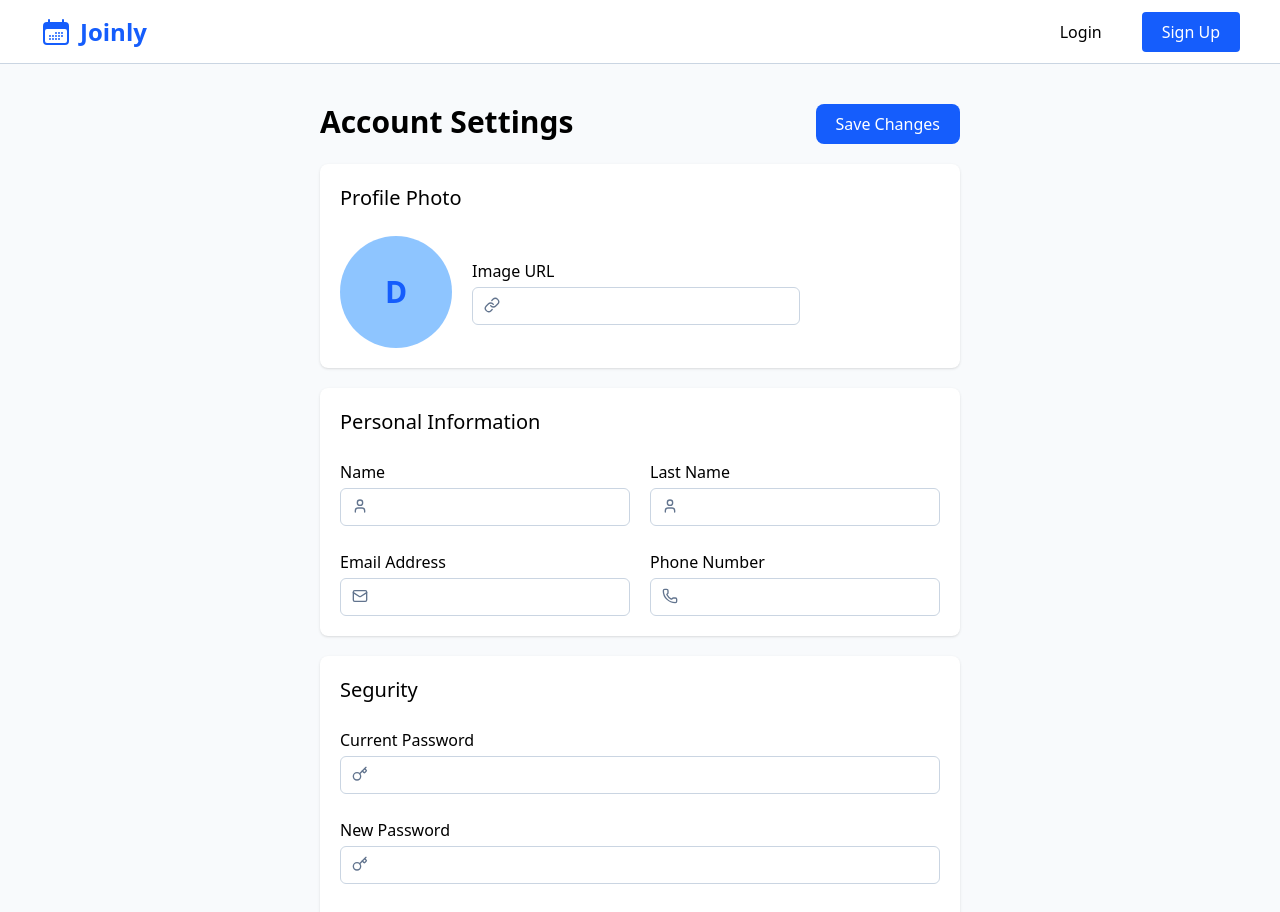
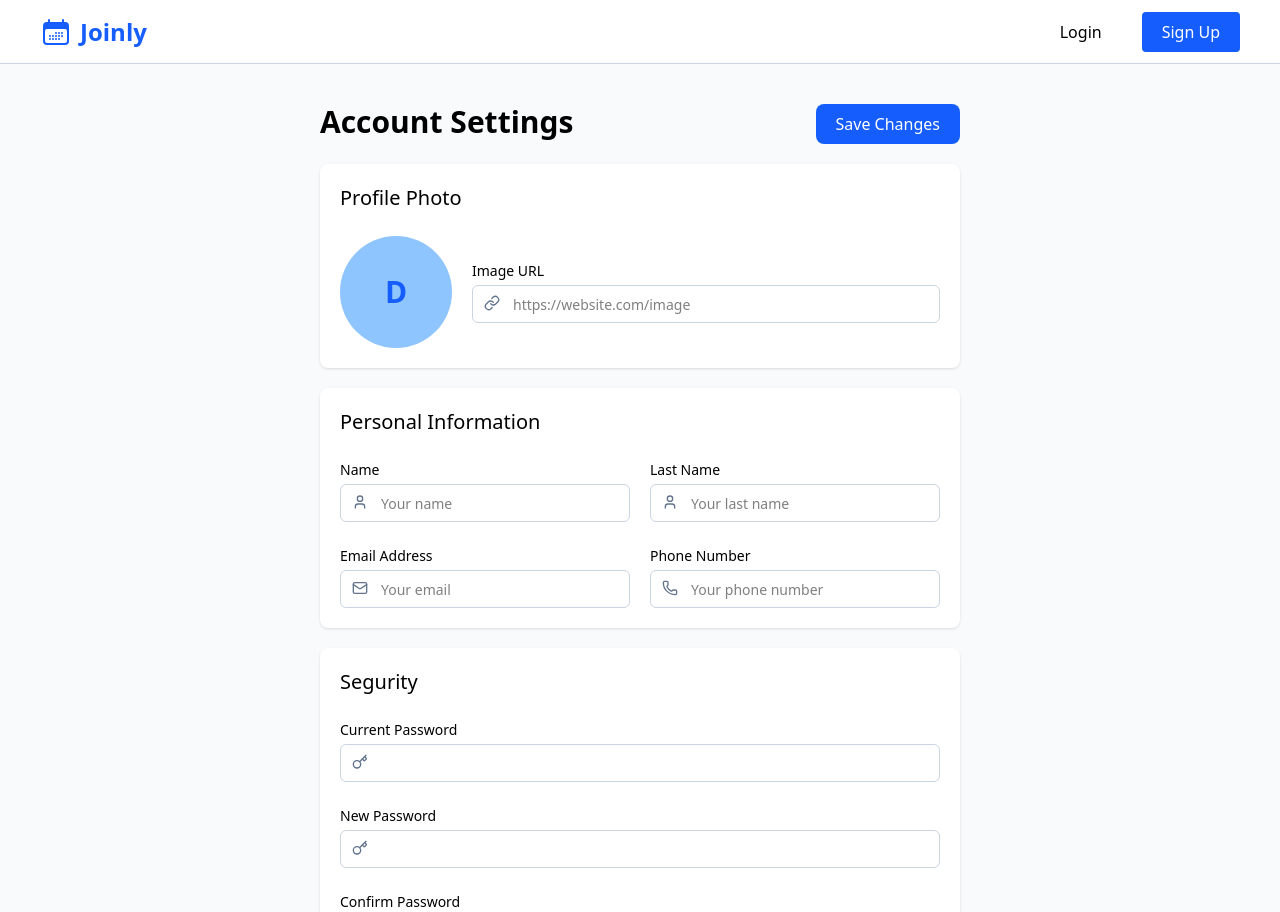
Before and after one commit to davidvchang/Joinly, a React (Vite) app in the folder frontend/: page /settings in a window 1280 px wide. Shown: the top 912 px of the page. Built offline with nearby package versions, Linux system fonts and the light colour scheme.

Commit message:
Fix: componentize the inputs

```diff
--- a/frontend/src/App.tsx
+++ b/frontend/src/App.tsx
@@ -6,6 +6,7 @@ import Register from "./pages/Register"
 import EventPage from "./pages/EventPage"
 import Settings from "./pages/Settings"
 import Profile from "./pages/Profile"
+import CreateEvent from "./pages/CreateEvent"
 
 function App() {
 
@@ -22,6 +23,7 @@ function App() {
           <Route path="/settings" element={<Settings/>}/>
           <Route path="/profile" element={<Profile/>}/>
           <Route path="/event/1" element={<EventPage/>}/>
+          <Route path="/create-event" element={<CreateEvent/>}/>
         </Routes>
 
       </div>
--- /dev/null
+++ b/frontend/src/components/Inputs.tsx
@@ -0,0 +1,25 @@
+import { IconNode } from 'lucide-react'
+import React, { ReactNode } from 'react'
+
+type PropsInputs = {
+    text_label: string,
+    htmlFor_label: string,
+    input_type: string,
+    placeholder?: string,
+    icon: ReactNode
+}
+
+const Inputs:React.FC<PropsInputs> = ({ text_label, htmlFor_label, input_type, placeholder, icon}) => {
+  return (
+    <div className='flex flex-col gap-1 w-full'>
+        <label htmlFor={htmlFor_label} className='text-sm'>{text_label}</label>
+
+        <div className='relative w-full'>
+            <input type={input_type} name={htmlFor_label} id={htmlFor_label} className='border border-slate-300 rounded-md px-10 py-1.5 w-full placeholder:text-sm' placeholder={placeholder}/>
+            {icon}
+        </div>
+    </div>
+  )
+}
+
+export default Inputs
--- /dev/null
+++ b/frontend/src/pages/CreateEvent.tsx
@@ -0,0 +1,32 @@
+import React from 'react'
+import { Link } from 'lucide-react'
+import Inputs from '../components/Inputs'
+
+const CreateEvent:React.FC = () => {
+  return (
+    <section className='flex flex-col py-10 w-full items-center'>
+        <div className='w-[50%] flex flex-col gap-5'>
+            <div className='w-full flex flex-col p-7 gap-6'>
+                <div className='flex flex-col items-center'>
+                    <span className='text-3xl font-semibold'>Create a New Event</span>
+                    <span className='text-slate-600'>Fill in the details below to create your even</span>
+                </div>
+
+                <div className='flex flex-col gap-2'>
+                    <div className='flex flex-col gap-4'>
+                        <div className='w-full h-60 bg-slate-300 rounded-lg overflow-hidden'>
+                            <img src="https://kzmkmphxt6yi20wngsby.lite.vusercontent.net/placeholder.svg?height=200&width=400&text=Web+Dev+Workshop" alt="" className='w-full h-full object-cover'/>
+                        </div>
+
+                        <Inputs text_label='Image URL' htmlFor_label='image_url' input_type='text' icon={<Link className='w-4 h-4 pointer-events-none absolute top-2.5 left-3 text-slate-500'/>} placeholder='https://website.com/image'/>
+
+                    </div>
+
+                </div>
+            </div>
+        </div>
+    </section>
+  )
+}
+
+export default CreateEvent
--- a/frontend/src/pages/Login.tsx
+++ b/frontend/src/pages/Login.tsx
@@ -2,6 +2,7 @@ import { CalendarIcon } from '@heroicons/react/24/solid'
 import { EnvelopeIcon, LockClosedIcon } from '@heroicons/react/24/outline'
 import {Link} from 'react-router-dom'
 import React from 'react'
+import Inputs from '../components/Inputs'
 
 const Login:React.FC = () => {
   return (
@@ -19,20 +20,10 @@ const Login:React.FC = () => {
             </div>
 
             <form className='flex flex-col gap-5'>
-                <div className='flex flex-col'>
-                    <label htmlFor="email" className='text-sm font-medium'>Email Address</label>
-                    <div className='flex relative'>
-                        <input type="email" name="email" id="email" placeholder='your@email.com' className='w-full border border-slate-300 rounded-md px-10 py-2' required/>
-                        <EnvelopeIcon className='w-5 h-5 absolute text-slate-500 top-3 left-3 pointer-events-none'/>
-                    </div>
-                </div>
+                <Inputs text_label='Email Address' htmlFor_label='email' input_type='email' icon={<EnvelopeIcon className='w-4 h-4 pointer-events-none absolute top-2.5 left-3 text-slate-500'/>} placeholder='your@email.com'/>
 
                 <div className='flex flex-col'>
-                    <label htmlFor="password" className='text-sm font-medium'>Password</label>
-                    <div className='flex relative'>
-                        <input type="password" name="password" id="password" placeholder='•••••••••••' className='w-full border border-slate-300 rounded-md px-10 py-2' required/>
-                        <LockClosedIcon className='w-5 h-5 absolute text-slate-500 top-3 left-3 pointer-events-none'/>
-                    </div>
+                    <Inputs text_label='Password' htmlFor_label='password' input_type='password' icon={<LockClosedIcon className='w-4 h-4 pointer-events-none absolute top-2.5 left-3 text-slate-500'/>} placeholder='•••••••••••'/>
 
                     <div className='flex justify-end pt-1'>
                      <Link to='/forgot-password' className='text-sm text-blue-500 hover:underline'>Forgot password?</Link>
--- a/frontend/src/pages/Register.tsx
+++ b/frontend/src/pages/Register.tsx
@@ -2,6 +2,7 @@ import React from 'react'
 import { CalendarIcon } from '@heroicons/react/24/solid'
 import { EnvelopeIcon, LockClosedIcon, UserIcon } from '@heroicons/react/24/outline'
 import { Link } from 'react-router-dom'
+import Inputs from '../components/Inputs'
 
 const Register:React.FC = () => {
   return (
@@ -20,47 +21,13 @@ const Register:React.FC = () => {
 
             <form className='flex flex-col gap-5'>
                 <div className='flex gap-2'>
-                    <div className='flex flex-col'>
-                        <label htmlFor="name" className='text-sm font-medium'>Name</label>
-                        <div className='flex relative'>
-                            <input type="text" name="name" id="name" placeholder='Mike' className='w-full border border-slate-300 rounded-md px-10 py-2' required/>
-                            <UserIcon className='w-5 h-5 absolute text-slate-500 top-3 left-3 pointer-events-none'/>
-                        </div>
-                    </div>
-
-                    <div className='flex flex-col'>
-                        <label htmlFor="last_name" className='text-sm font-medium'>Last Name</label>
-                        <div className='flex relative'>
-                            <input type="text" name="last_name" id="last_name" placeholder='Jackson' className='w-full border border-slate-300 rounded-md px-10 py-2' required/>
-                            <UserIcon className='w-5 h-5 absolute text-slate-500 top-3 left-3 pointer-events-none'/>
-                        </div>
-                    </div>
-
+                    <Inputs text_label='Name' htmlFor_label='name' input_type='text' icon={<UserIcon className='w-4 h-4 pointer-events-none absolute top-2.5 left-3 text-slate-500'/>} placeholder='Enter your name'/>
+                    <Inputs text_label='Last Name' htmlFor_label='last_name' input_type='text' icon={<UserIcon className='w-4 h-4 pointer-events-none absolute top-2.5 left-3 text-slate-500'/>} placeholder='Enter your last name'/>
                 </div>
 
-                <div className='flex flex-col'>
-                    <label htmlFor="email" className='text-sm font-medium'>Email Address</label>
-                    <div className='flex relative'>
-                        <input type="email" name="email" id="email" placeholder='your@email.com' className='w-full border border-slate-300 rounded-md px-10 py-2' required/>
-                        <EnvelopeIcon className='w-5 h-5 absolute text-slate-500 top-3 left-3 pointer-events-none'/>
-                    </div>
-                </div>
-
-                <div className='flex flex-col'>
-                    <label htmlFor="password" className='text-sm font-medium'>Password</label>
-                    <div className='flex relative'>
-                        <input type="password" name="password" id="password" placeholder='•••••••••••' className='w-full border border-slate-300 rounded-md px-10 py-2' required/>
-                        <LockClosedIcon className='w-5 h-5 absolute text-slate-500 top-3 left-3 pointer-events-none'/>
-                    </div>
-                </div>
-
-                <div className='flex flex-col'>
-                    <label htmlFor="confirm_password" className='text-sm font-medium'>Confirm Password</label>
-                    <div className='flex relative'>
-                        <input type="password" name="confirm_password" id="confirm_password" placeholder='•••••••••••' className='w-full border border-slate-300 rounded-md px-10 py-2' required/>
-                        <LockClosedIcon className='w-5 h-5 absolute text-slate-500 top-3 left-3'/>
-                    </div>
-                </div>
+                <Inputs text_label='Email Address' htmlFor_label='email' input_type='email' icon={<EnvelopeIcon className='w-4 h-4 pointer-events-none absolute top-2.5 left-3 text-slate-500'/>} placeholder='your@email.com'/>
+                <Inputs text_label='Password' htmlFor_label='password' input_type='password' icon={<LockClosedIcon className='w-4 h-4 pointer-events-none absolute top-2.5 left-3 text-slate-500'/>} placeholder='•••••••••••'/>
+                <Inputs text_label='Confirm Password' htmlFor_label='confirm_password' input_type='password' icon={<LockClosedIcon className='w-4 h-4 pointer-events-none absolute top-2.5 left-3 text-slate-500'/>} placeholder='•••••••••••'/>
 
                 <div className='flex flex-col gap-2'>
                     <button type='submit' className='bg-blue-500 h-fit py-2 text-white rounded-md font-medium hover:bg-blue-600 hover:transition duration-300 cursor-pointer'>Sign In</button>
--- a/frontend/src/pages/Settings.tsx
+++ b/frontend/src/pages/Settings.tsx
@@ -1,5 +1,6 @@
 import React from 'react'
 import { Link, User, Mail, Phone, Key, Trash2 } from 'lucide-react';
+import Inputs from '../components/Inputs';
 
 const Settings:React.FC = () => {
   return (
@@ -21,14 +22,8 @@ const Settings:React.FC = () => {
                         <span className='text-3xl font-semibold text-blue-600'>D</span>
                     </div>
 
-                    <div className='flex flex-col gap-1 w-full'>
-                        <label htmlFor="image_url" className=''>Image URL</label>
+                    <Inputs text_label='Image URL' htmlFor_label='image_url' input_type='text' icon={<Link className='w-4 h-4 pointer-events-none absolute top-2.5 left-3 text-slate-500'/>} placeholder='https://website.com/image'/>
 
-                        <div className='relative w-full'>
-                            <input type="text" name="image_url" id="image_url" className='border border-slate-300 rounded-md px-10 py-1.5 w-[70%]'/>
-                            <Link className='w-4 h-4 pointer-events-none absolute top-2.5 left-3 text-slate-500'/>
-                        </div>
-                    </div>
                 </div>
             </div>
 
@@ -36,74 +31,22 @@ const Settings:React.FC = () => {
                 <span className='text-xl font-medium'>Personal Information</span>
 
                 <div className='flex gap-5'>
-                    <div className='flex flex-col gap-1 w-full'>
-                        <label htmlFor="name" className=''>Name</label>
-
-                        <div className='relative w-full'>
-                            <input type="text" name="name" id="name" className='border border-slate-300 rounded-md px-10 py-1.5 w-full'/>
-                            <User className='w-4 h-4 pointer-events-none absolute top-2.5 left-3 text-slate-500'/>
-                        </div>
-                    </div>
-
-                    <div className='flex flex-col gap-1 w-full'>
-                        <label htmlFor="last_name" className=''>Last Name</label>
-
-                        <div className='relative w-full'>
-                            <input type="text" name="last_name" id="last_name" className='border border-slate-300 rounded-md px-10 py-1.5 w-full'/>
-                            <User className='w-4 h-4 pointer-events-none absolute top-2.5 left-3 text-slate-500'/>
-                        </div>
-                    </div>
+                    <Inputs text_label='Name' htmlFor_label='name' input_type='text' icon={<User className='w-4 h-4 pointer-events-none absolute top-2.5 left-3 text-slate-500'/>} placeholder='Your name'/>
+                    <Inputs text_label='Last Name' htmlFor_label='last_name' input_type='text' icon={<User className='w-4 h-4 pointer-events-none absolute top-2.5 left-3 text-slate-500'/>} placeholder='Your last name'/>
                 </div>
 
                 <div className='flex gap-5'>
-                    <div className='flex flex-col gap-1 w-full'>
-                        <label htmlFor="email" className=''>Email Address</label>
-
-                        <div className='relative w-full'>
-                            <input type="email" name="email" id="email" className='border border-slate-300 rounded-md px-10 py-1.5 w-full'/>
-                            <Mail className='w-4 h-4 pointer-events-none absolute top-2.5 left-3 text-slate-500'/>
-                        </div>
-                    </div>
-
-                    <div className='flex flex-col gap-1 w-full'>
-                        <label htmlFor="phone_number" className=''>Phone Number</label>
-
-                        <div className='relative w-full'>
-                            <input type="text" name="phone_number" id="phone_number" className='border border-slate-300 rounded-md px-10 py-1.5 w-full'/>
-                            <Phone className='w-4 h-4 pointer-events-none absolute top-2.5 left-3 text-slate-500'/>
-                        </div>
-                    </div>
+                    <Inputs text_label='Email Address' htmlFor_label='email' input_type='email' icon={<Mail className='w-4 h-4 pointer-events-none absolute top-2.5 left-3 text-slate-500'/>} placeholder='Your email'/>
+                    <Inputs text_label='Phone Number' htmlFor_label='phone_number' input_type='text' icon={<Phone className='w-4 h-4 pointer-events-none absolute top-2.5 left-3 text-slate-500'/>} placeholder='Your phone number'/>
                 </div>
             </div>
 
             <div className='w-full flex flex-col shadow p-5 rounded-lg gap-6 bg-white'>
                 <span className='text-xl font-medium'>Segurity</span>
 
-                <div className='flex flex-col gap-1 w-full'>
-                    <label htmlFor="current_password" className=''>Current Password</label>
-
-                    <div className='relative w-full'>
-                        <input type="password" name="current_password" id="current_password" className='border border-slate-300 rounded-md px-10 py-1.5 w-full'/>
-                        <Key className='w-4 h-4 pointer-events-none absolute top-2.5 left-3 text-slate-500'/>
-                    </div>
-                </div>
-
-                <div className='flex flex-col gap-1 w-full'>
-                    <label htmlFor="new_password" className=''>New Password</label>
-
-                    <div className='relative w-full'>
-                        <input type="password" name="new_password" id="new_password" className='border border-slate-300 rounded-md px-10 py-1.5 w-full'/>
-                        <Key className='w-4 h-4 pointer-events-none absolute top-2.5 left-3 text-slate-500'/>
-                    </div>
-                </div>
-                <div className='flex flex-col gap-1 w-full'>
-                    <label htmlFor="confirm_password" className=''>Confirm Password</label>
-
-                    <div className='relative w-full'>
-                        <input type="password" name="confirm_password" id="confirm_password" className='border border-slate-300 rounded-md px-10 py-1.5 w-full'/>
-                        <Key className='w-4 h-4 pointer-events-none absolute top-2.5 left-3 text-slate-500'/>
-                    </div>
-                </div>
+                <Inputs text_label='Current Password' htmlFor_label='current_password' input_type='password' icon={<Key className='w-4 h-4 pointer-events-none absolute top-2.5 left-3 text-slate-500'/>}/>
+                <Inputs text_label='New Password' htmlFor_label='new_password' input_type='password' icon={<Key className='w-4 h-4 pointer-events-none absolute top-2.5 left-3 text-slate-500'/>}/>
+                <Inputs text_label='Confirm Password' htmlFor_label='confirm_password' input_type='password' icon={<Key className='w-4 h-4 pointer-events-none absolute top-2.5 left-3 text-slate-500'/>}/>
             </div>
 
             <div className='w-full flex flex-col shadow p-5 rounded-lg gap-4 bg-white border border-red-200'>
```
